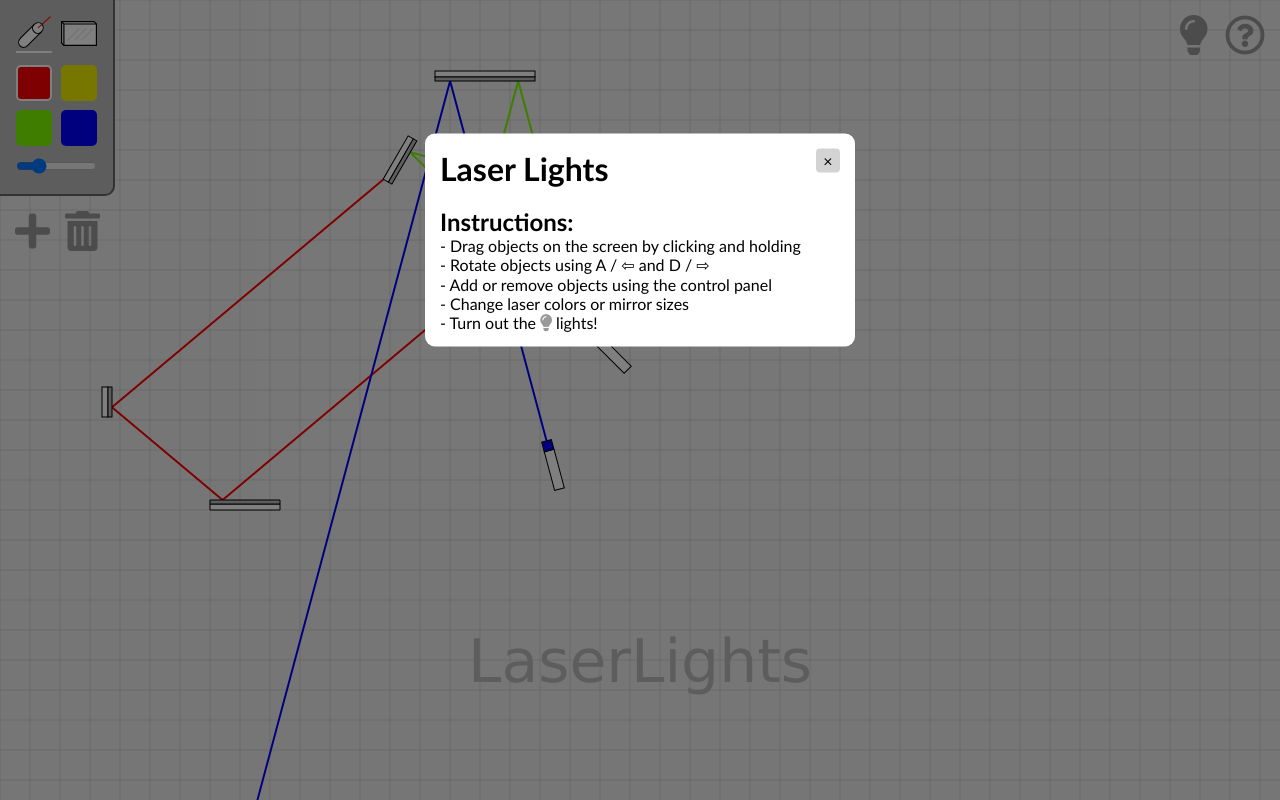
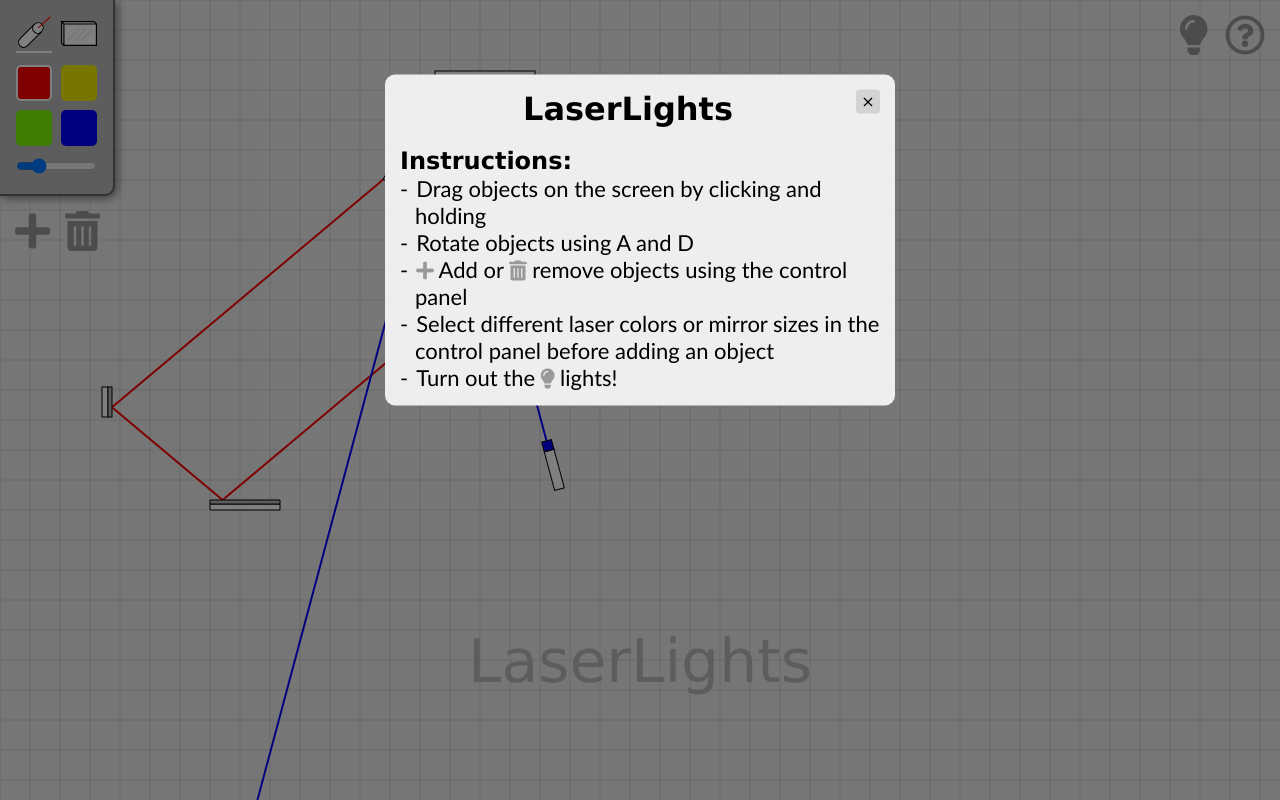
Before and after one commit to aidangadberry/laser-lights, a website built with webpack: page index.html in a window 1280 px wide. Built offline with nearby package versions, Linux system fonts and the light colour scheme.

Commit message:
Update instructions modal

```diff
--- a/bundle.js
+++ b/bundle.js
@@ -471,7 +471,7 @@ class Game {
     var y = 5 * window.innerHeight / 6;
 
     this.ctx.font = '60px Verdana';
-    this.ctx.fillStyle = '#BEBEBE';
+    this.ctx.fillStyle = '#BBB';
     this.ctx.textAlign = 'center';
     this.ctx.textBaseline = 'middle';
     this.ctx.fillText('LaserLights', x, y);
--- a/css/index.css
+++ b/css/index.css
@@ -53,6 +53,8 @@ i:hover {
   border-right: 2px solid #666;
   border-bottom: 2px solid #666;
   border-bottom-right-radius: 10px;
+
+  box-shadow: 2px 2px 10px 0px rgba(0,0,0,0.5);
 }
 
 #panel-list {
@@ -163,13 +165,39 @@ input:hover {
   top: 30%;
   left: 50%;
   transform: translate(-50%, -50%);
-  background-color: white;
+  background-color: #EEE;
   padding: 15px;
-  width: 25rem;
+  width: 30rem;
   border-radius: 10px;
 
+  font-family: Verdana, Geneva, Tahoma, sans-serif;
+}
+
+.modal-content h1 {
+  text-align: center;
+}
+
+.modal-content li {
   font-family: 'Gill Sans', 'Gill Sans MT', Calibri, 'Trebuchet MS', sans-serif;
+  font-size: 22px;
+  margin-left: 15px;
 }
+
+.modal-content i {
+  font-size: 20px;
+}
+
+.modal-content ul {
+  list-style: none;
+  padding-left: 0;
+}
+
+.modal-content ul > li::before {
+  content: "-";
+  margin-left: -15px;
+  padding-right: 8px;
+}
+
 .close-button {
   float: right;
   width: 1.5rem;
--- a/index.html
+++ b/index.html
@@ -48,14 +48,16 @@
     <div class="modal show-modal">
       <div class="modal-content">
         <span class="close-button">&times;</span>
-        <h1>Laser Lights</h1>
+        <h1>LaserLights</h1>
         <br />
         <h2>Instructions:</h2>
-        <p>- Drag objects on the screen by clicking and holding</p>
-        <p>- Rotate objects using A / &#x21e6; and D / &#x21e8;</p>
-        <p>- Add or remove objects using the control panel</p>
-        <p>- Change laser colors or mirror sizes</p>
-        <p>- Turn out the <i class="fas fa-lightbulb" style="font-size: 17px;"></i> lights!</p>
+        <ul>
+          <li>Drag objects on the screen by clicking and holding</li>
+          <li>Rotate objects using A and D</li>
+          <li><i class="fas fa-plus"></i> Add or <i class="fas fa-trash-alt"></i> remove objects using the control panel</li>
+          <li>Select different laser colors or mirror sizes in the control panel before adding an object</li>
+          <li>Turn out the <i class="fas fa-lightbulb"></i> lights!</li>
+        </ul>
       </div>
     </div>
   </body>
```
Also changed, not shown: 1 other file.
